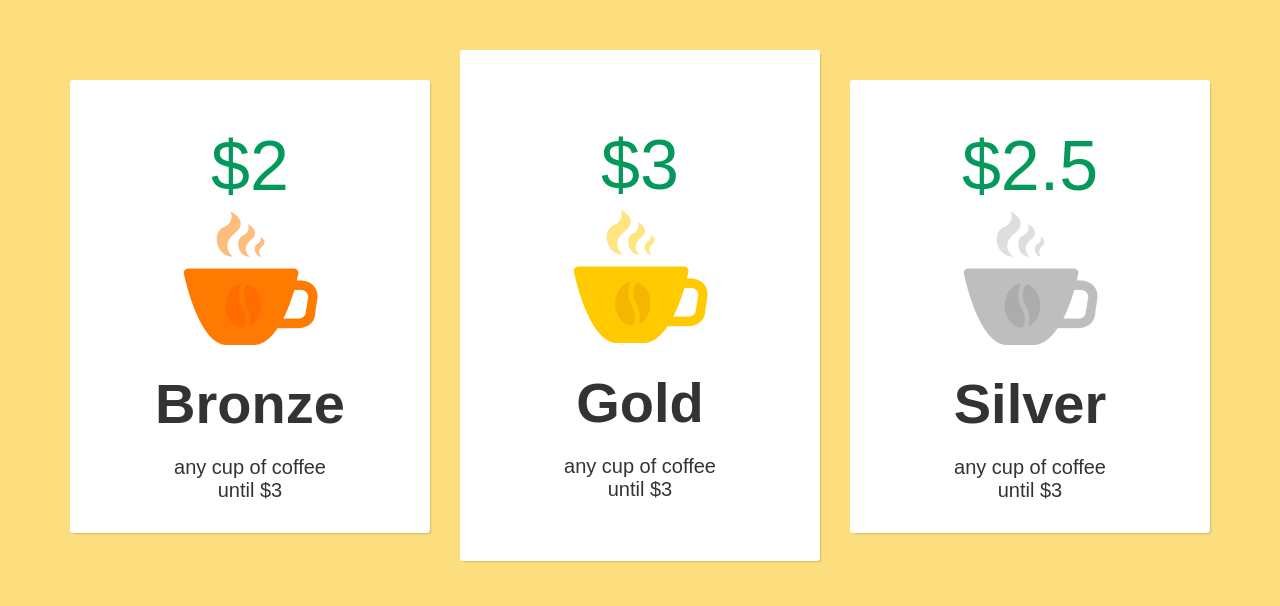
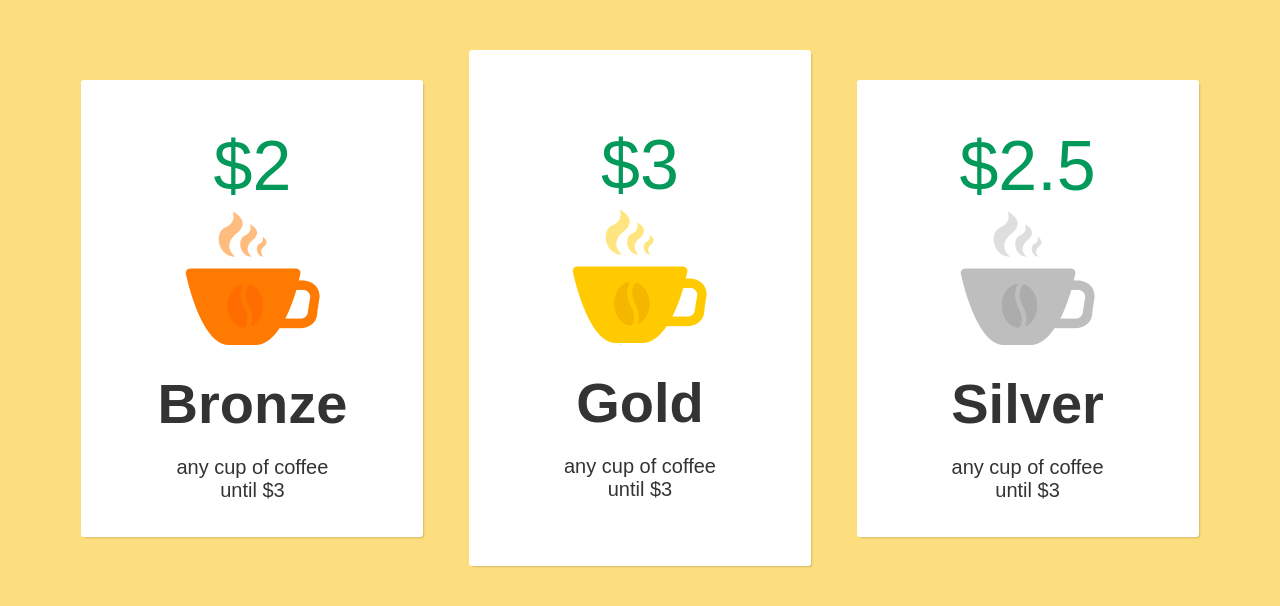
Before and after one commit to SvetaKov/home, a plain HTML site: page 12/Cup/index.html in a window 1280 px wide. Drawn offline with Linux system fonts and the light colour scheme.

Commit message:
commit changes in homework12

```diff
--- a/12/Cup/css/style.css
+++ b/12/Cup/css/style.css
@@ -1,5 +1,7 @@
 * {
     box-sizing: border-box;
+    margin: 0;
+    padding: 0;
 }
 html {
     font-size: 20px;
@@ -14,7 +16,7 @@ body {
     padding: 0 30px;
     margin: auto;
 }
-.clearfix {
+.clearfix::after {
     content: '';
     display: table;
     clear: both;
@@ -50,11 +52,7 @@ p {
     background: #ffffff;
     border-radius: 3px;
     box-shadow: 2px 2px 2px -1px #d4ba6a;
-    margin: 80px 30px 80px 0;
-    float: left;
-    width: 360px;
     padding: 1px 0;
-    position: relative;
 }
 .content__price::after {
     content: "";
@@ -70,77 +68,49 @@ p {
 .content__price_silver::after {
     background-position: 0 -268px;
 }
-.content__menu_gold {
-    margin: 50px 30px 50px 0;
-    padding: 30px 0;
-}
-.content__menu_silver {
-    margin-right: 0;
-}
-.content__menu p:nth-of-type(2) {
-    padding-bottom: 30px;
-}
+
 /*=================adaptive
                 =============*/
 @media (min-width:319px) {
-    .wrap {
-        padding: 0 1px;
-        max-width: 100vh;
-    }
     .content__menu {
-        float: none;
-        display: inline-block;
-        margin: 50px 0;
-        width: 98%;
-    }
-    .content__menu_gold {
-        margin-bottom: 0;
-        margin-top: 0;
+        margin: 80px 1%;
+        width: 96%;
+        padding-bottom: 35px;
     }
 }
 @media (min-width: 768px) {
     /* Стили применят все устройства начиная от 768px  */
-    .wrap {
-        min-width: 768px;
-        padding: 0 7px;
-        margin: auto;
+    .content__menu {
+        float: left;
     }
-    .content__menu {
-        width: 360px;
-        margin: 80px 30px 80px 0;
+    .content__menu_bronze {
+        width: 46%;
+        margin-right: 3%;
     }
     .content__menu_gold {
-        float: right;
-        margin: 50px 0;
-        padding: 30px 0;
+        width: 46%;
     }
     .content__menu_silver {
+        width: 46%;
         margin-left: 25%;
         margin-top: 0;
-        margin-right: 0;
-        margin-bottom: 0;
     }
 }
-    @media (min-width: 780px) {
-    .wrap {
-        padding: 0 30px;
+@media (min-width: 1140px) {
+    /* Стили применят все устройства начиная от 1140px  */
+    .content__menu {
+        width: 30%;
+        margin: 80px 1% 50px;
+        margin-right: 3%;
+    }
+    .content__menu_gold {
+        margin-top: 50px;
+        padding-top: 30px;
+    }
+    .content__menu_gold p:nth-of-type(2){
+        padding-bottom: 30px;
+    }
+    .content__menu_silver {
+         margin-right: 0;
     }
 }
-    @media (min-width: 1140px) {
-    /* Стили применят все устройства начиная от 1140px  */
-    .wrap {
-        min-width: 1140px;
-        max-width: 1200px;
-        padding: 0 30px;
-    }
-    .content__menu {
-        float: left;
-        margin: 80px 30px 80px 0;
-    }
-    .content__menu_gold {
-        margin: 50px 30px 50px 0;
-     }
-    .content__menu_silver {
-        margin: 80px 0;
-    }
-}
```
